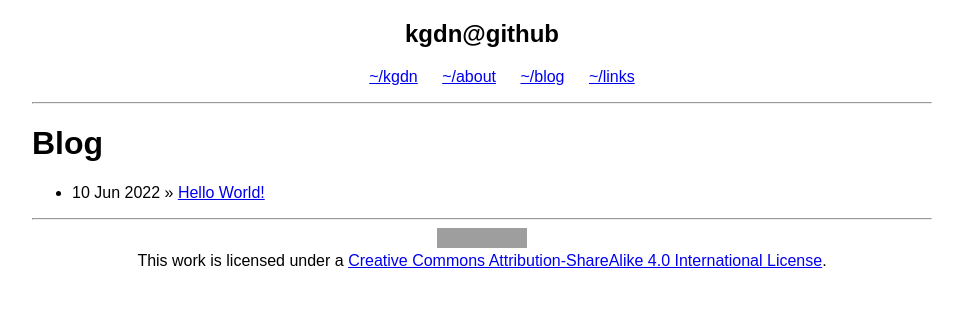
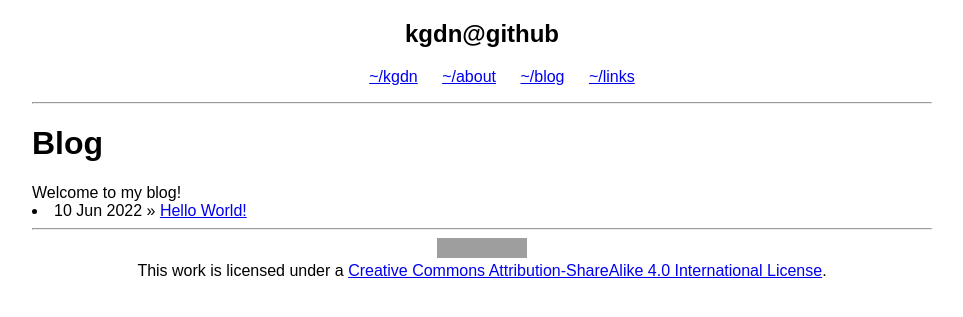
Before and after one commit to kgdn/kgdn.github.io, a Jekyll site: the page built from blog.md, in a window 1280 px wide. Shown: the top 317 px of the page, without its empty margins (158-1121 px from the left). Built offline with Jekyll 4.4.1, drawn with Linux system fonts in a browser that asks for light colours; grey boxes are pictures that could not be loaded.

Commit message:
Update posts.html

```diff
--- a/_layouts/posts.html
+++ b/_layouts/posts.html
@@ -1,10 +1,10 @@
 ---
 layout: default
 title: Blog
+description: Read about my thoughts on development, technology, and life.
 ---
-<ul class="posts">
+{{ page.description }}
 {% for post in site.posts %}
 <li><span>{{ post.date | date_to_string }}</span> » <a href="{{ post.url }}" title="{{ post.title }}">{{
 post.title }}</a></li>
 {% endfor %}
-</ul>
```
